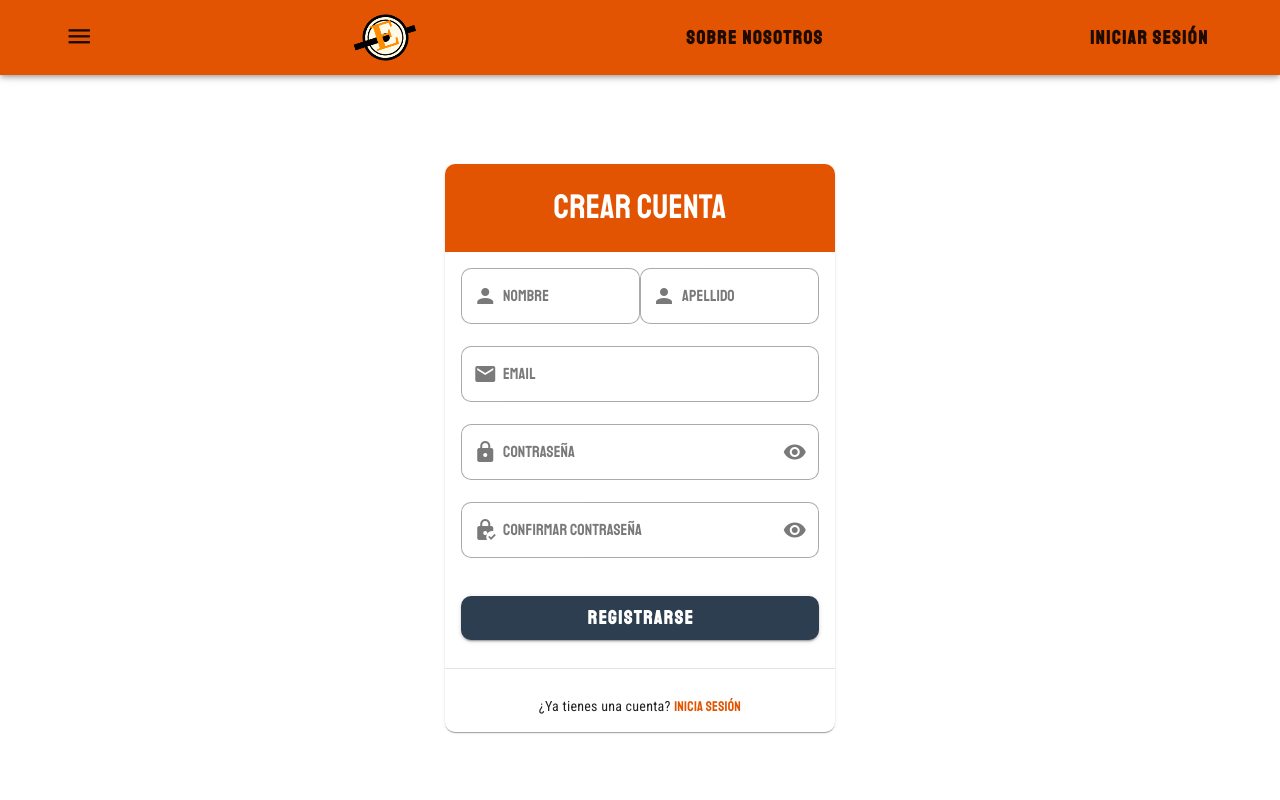
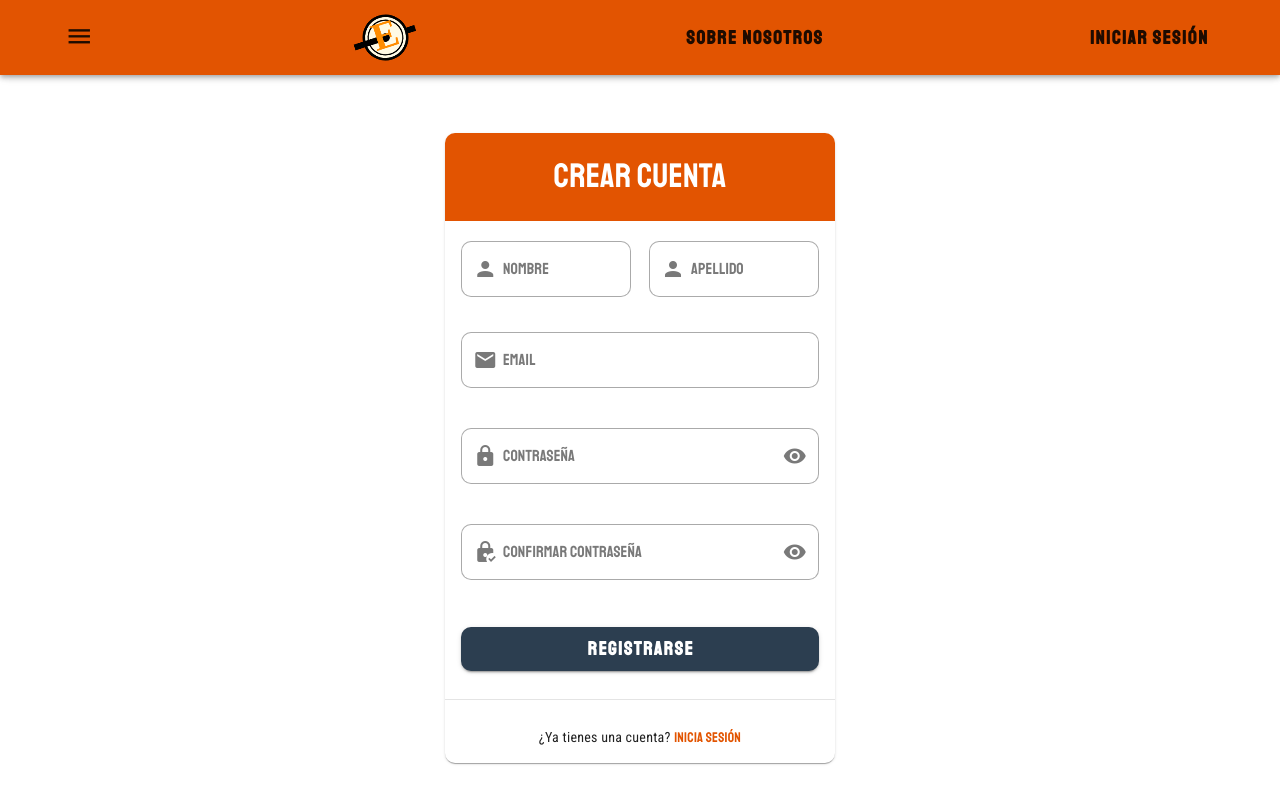
Before and after one commit to gaabsito/RETO_GYM_FRONT, a Vue app in the folder GymFRONT/vue-gym/: page /register in a window 1280 px wide. Shown: the top 800 px of the page. Built offline with nearby package versions, Linux system fonts and the light colour scheme.

Commit message:
Update RegisterView.vue

```diff
--- a/GymFRONT/vue-gym/src/views/RegisterView.vue
+++ b/GymFRONT/vue-gym/src/views/RegisterView.vue
@@ -79,7 +79,7 @@ const handleSubmit = async () => {
 
             <v-form @submit.prevent="handleSubmit">
               <v-row>
-                <v-col cols="12" sm="6">
+                <v-col class="nombre-col" cols="12" sm="6">
                   <v-text-field
                     v-model="form.nombre"
                     :rules="rules.nombre"
@@ -90,7 +90,7 @@ const handleSubmit = async () => {
                   ></v-text-field>
                 </v-col>
 
-                <v-col cols="12" sm="6">
+                <v-col class="apellido-col" cols="12" sm="6">
                   <v-text-field
                     v-model="form.apellido"
                     :rules="rules.apellido"
@@ -183,6 +183,23 @@ const handleSubmit = async () => {
   }
 }
 
+.v-text-field {
+    padding-top: 2.5% !important;
+    padding-bottom: 2.5% !important;
+}
+
+.nombre-col {
+    @media (min-width: 600px) {
+        padding-right: 2.5% !important;
+    }
+}
+
+.apellido-col {
+    @media (min-width: 600px) {
+        padding-left: 2.5% !important;
+    }
+}
+
 :deep(.v-field) {
   border-radius: $border-radius !important;
 }
```
